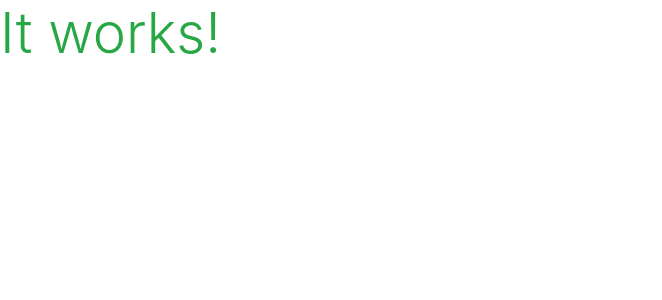
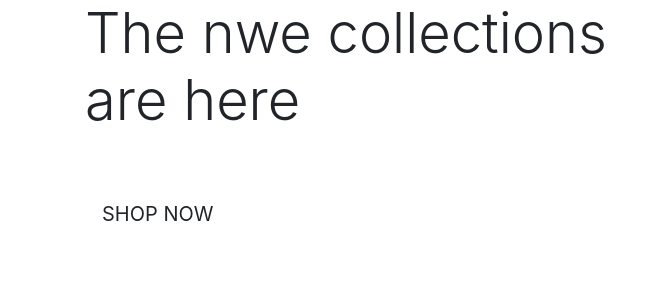
Before and after one commit to Fordalex/boutique_ado, a Django app: page / in a window 1280 px wide. Shown: the top 300 px of the page, without its empty margins (0-662 px from the left). Run offline with Django 3.2, Linux system fonts and the light colour scheme; some libraries are stand-ins or nearby versions.

Commit message:
Added homepage content.

```diff
--- a/home/templates/home/index.html
+++ b/home/templates/home/index.html
@@ -1,8 +1,28 @@
 {% extends 'base.html' %}
 {% load static %}
 
+{% block page_header %}
+    <div class="container header-container"></div>
+    <div class="row">
+        <div class="col">
+
+        </div>
+    </div>
+{% endblock %}
+
 {% block content %}
 
-<h1 class="display-4 text-success ">It works!</h1>
+<div class="container h-100">
+    <div class="row h-100">
+        <div class="col-7 col-md-6 my-auto">
+            <h1 class="display-4 logo-font text-black">The nwe collections are here</h1>
+            <div class="my-5">
+                <h4>
+                    <a href="" class="shop-now-button btn btn-lg rounded-0 text-uppercase py-3">Shop Now</a>
+                </h4>
+            </div>
+        </div>
+    </div>
+</div>
 
 {% endblock %}
```
